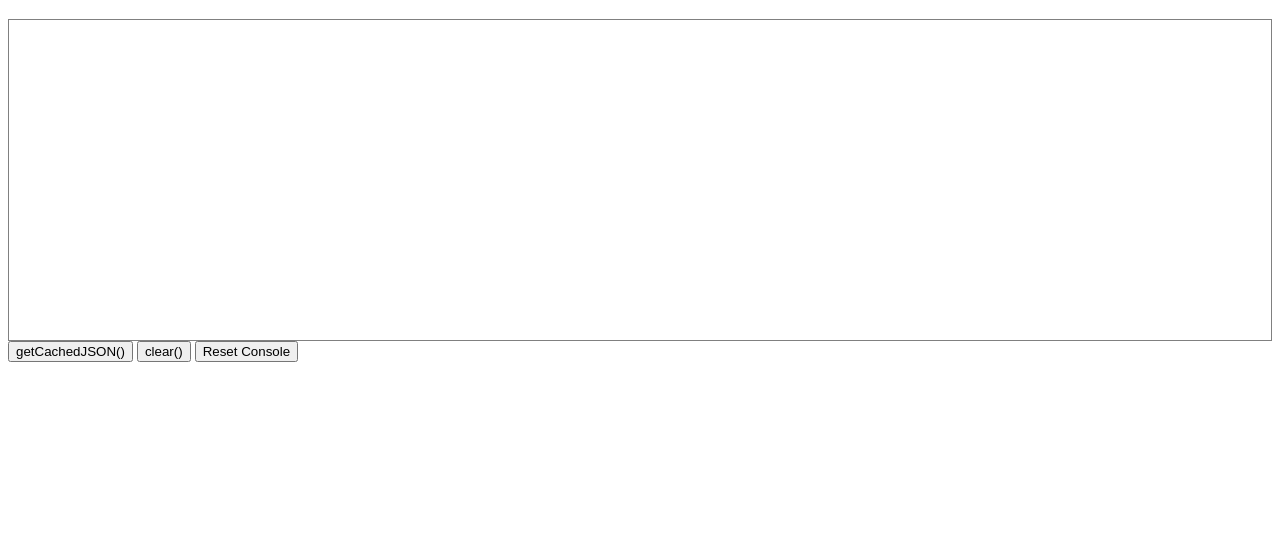
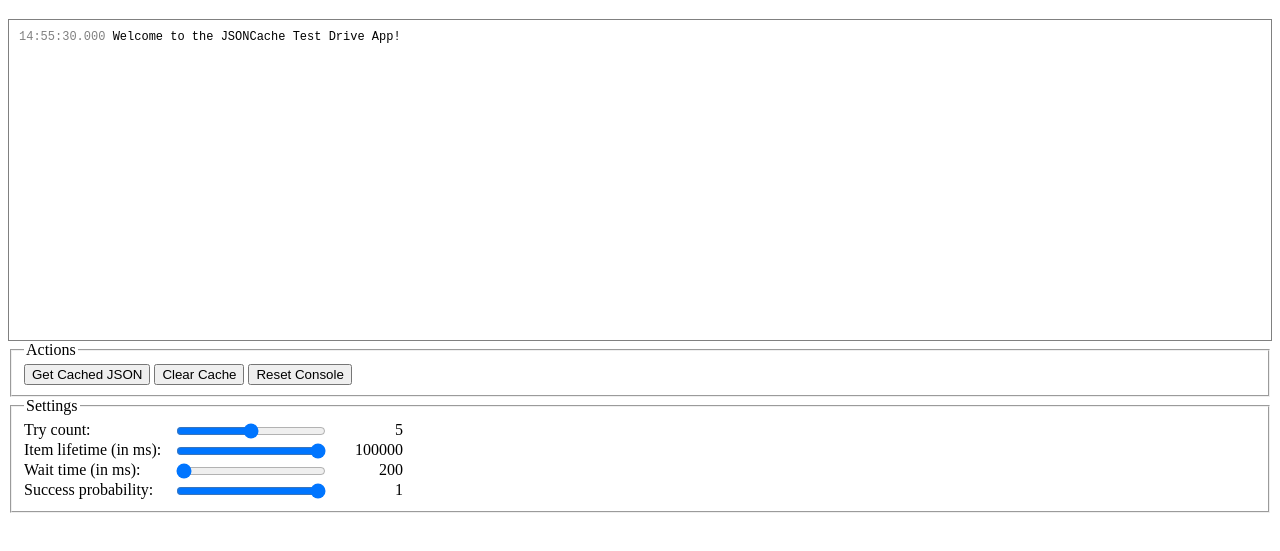
Before and after one commit to kpuputti/JSONCache, a plain HTML site: page demo/index.html in a window 1280 px wide. Shown: the part 61-612 px from the top of the page. Drawn offline with nearby package versions, Linux system fonts and the light colour scheme.

Commit message:
The demo has its basic functionality in place.
Might still need some cosmetic surgery.

```diff
--- a/demo/demo.css
+++ b/demo/demo.css
@@ -1,3 +1,5 @@
+/* CONSOLE */
+
 #jc-console {
 	border: 1px solid gray;
 	padding: 10px;
@@ -24,3 +26,20 @@
 #jc-console li .jc-timestamp {
 	color: gray;
 }
+
+/* SETTINGS */
+
+#jc-settings label {
+	float: left;
+	width: 150px;
+	clear: left;
+}
+#jc-settings input {
+	float: left;
+	width: 150px;
+}
+#jc-settings output {
+	float: left;
+	width: 75px;
+	text-align: right;
+}
--- a/demo/demo.js
+++ b/demo/demo.js
@@ -1,3 +1,17 @@
+/**
+ * This is the interactive test drive application for JSONCache.
+ * It allows the user to have a play around with the features and
+ * settings offered by the library.
+ *
+ * @preserve JSONCache version #VERSION#
+ *
+ * Author: Jarno Rantanen (first.last@futurice.com)
+ *
+ * See README.rst at https://github.com/kpuputti/JSONCache
+ * for requirements and usage.
+ */
+/*global $, JSONCache, window */
+
 $(function() {
 
 	"use strict"; // trigger ECMAScript 5 Strict Mode
@@ -40,7 +54,12 @@ $(function() {
 
 	// Overrides the default $.ajax delegation to allow fiddling with the responses.
 	JSONCache._getJSONProxy = function (url, options) {
-        $.ajax(url + '?' + new Date().getTime(), options);
+		if (Math.random() > JSONCache.settings.successProb)
+			window.setTimeout(function() {
+				options.error(null, 'error', null);
+			}, 1);
+		else
+			$.ajax(url + '?' + new Date().getTime(), options); // the timestamp in the query string will bypass any browser caches
     };
 
 	// Fetches content from the server using JSONCache.getCachedJSON().
@@ -49,18 +68,22 @@ $(function() {
 		var url = 'data.json';
 		var date = new Date();
 
-		log('Fetching: ' + url);
-
 		JSONCache.getCachedJSON(url, {
 			success: function(data) {
-				var timeDelta = pad(new Date().getTime() - date.getTime());
+				var timeDelta = new Date().getTime() - date.getTime();
 				log(timeDelta + ' ms => ' + JSON.stringify(data), 'success');
+			},
+			retryHook: function(tryNumber) {
+				log('Fetching, try #' + tryNumber + ' for "' + url + '"');
+			},
+			errorHook: function(jqXHR, textStatus, errorThrown, tryNumber) {
+				log('Failed on try #' + tryNumber, 'error');
 			}
 		});
 
 	});
 
-	// Clears the entire cache:
+	// Clears the entire cache.
 	$clear.click(function() {
 
 		JSONCache.clear();
@@ -69,7 +92,7 @@ $(function() {
 
 	});
 
-	// Resets the "console" on the page:
+	// Resets the "console" on the page.
 	$resetConsole.click(function() {
 
 		$console.html('');
@@ -77,4 +100,23 @@ $(function() {
 
 	});
 
+	// Synchronize the range inputs with their related outputs etc.
+	$('#jc-settings input[type=range]').each(function() {
+
+		if (this.name in JSONCache.settings)
+			this.value = JSONCache.settings[this.name];
+
+	}).change(function() {
+
+		var val = Math.round(this.value * 10) / 10;
+
+		$('#jc-settings output[for=' + this.id + ']').val(val);
+
+		JSONCache.settings[this.name] = parseFloat(this.value, 10);
+
+	}).change();
+
+	// Tell the user we're ready.
+	log('Welcome to the JSONCache Test Drive App!');
+
 });
--- a/demo/index.html
+++ b/demo/index.html
@@ -12,10 +12,42 @@
 		<script type="text/javascript" src="demo.js"></script>
 	</head>
 	<body>
+
 		<h1>JSONCache Test Drive</h1>
+
 		<ol id="jc-console"></ol>
-		<button id="jc-fetch">getCachedJSON()</button>
-		<button id="jc-clear">clear()</button>
-		<button id="jc-resetConsole">Reset Console</button>
+
+		<fieldset id="jc-actions">
+
+			<legend>Actions</legend>
+
+			<button id="jc-fetch">Get Cached JSON</button>
+			<button id="jc-clear">Clear Cache</button>
+			<button id="jc-resetConsole">Reset Console</button>
+
+		</fieldset>
+
+		<fieldset id="jc-settings">
+
+			<legend>Settings</legend>
+
+			<label for="jc-numTries">Try count:</label>
+			<input id="jc-numTries" name="numTries" type="range" min="0" max="10" step="1" />
+			<output for="jc-numTries"></output>
+
+			<label for="jc-itemLifetime">Item lifetime (in ms):</label>
+			<input id="jc-itemLifetime" name="itemLifetime" type="range" min="0" max="100000" step="1000" />
+			<output for="jc-itemLifetime"></output>
+
+			<label for="jc-waitTime">Wait time (in ms):</label>
+			<input id="jc-waitTime" name="waitTime" type="range" min="0" max="60000" step="100" />
+			<output for="jc-waitTime"></output>
+
+			<label for="jc-successProb">Success probability:</label>
+			<input id="jc-successProb" name="successProb" type="range" min="0" max="1" step="0.1" value="1" />
+			<output for="jc-successProb"></output>
+
+		</fieldset>
+
 	</body>
 </html>
```
